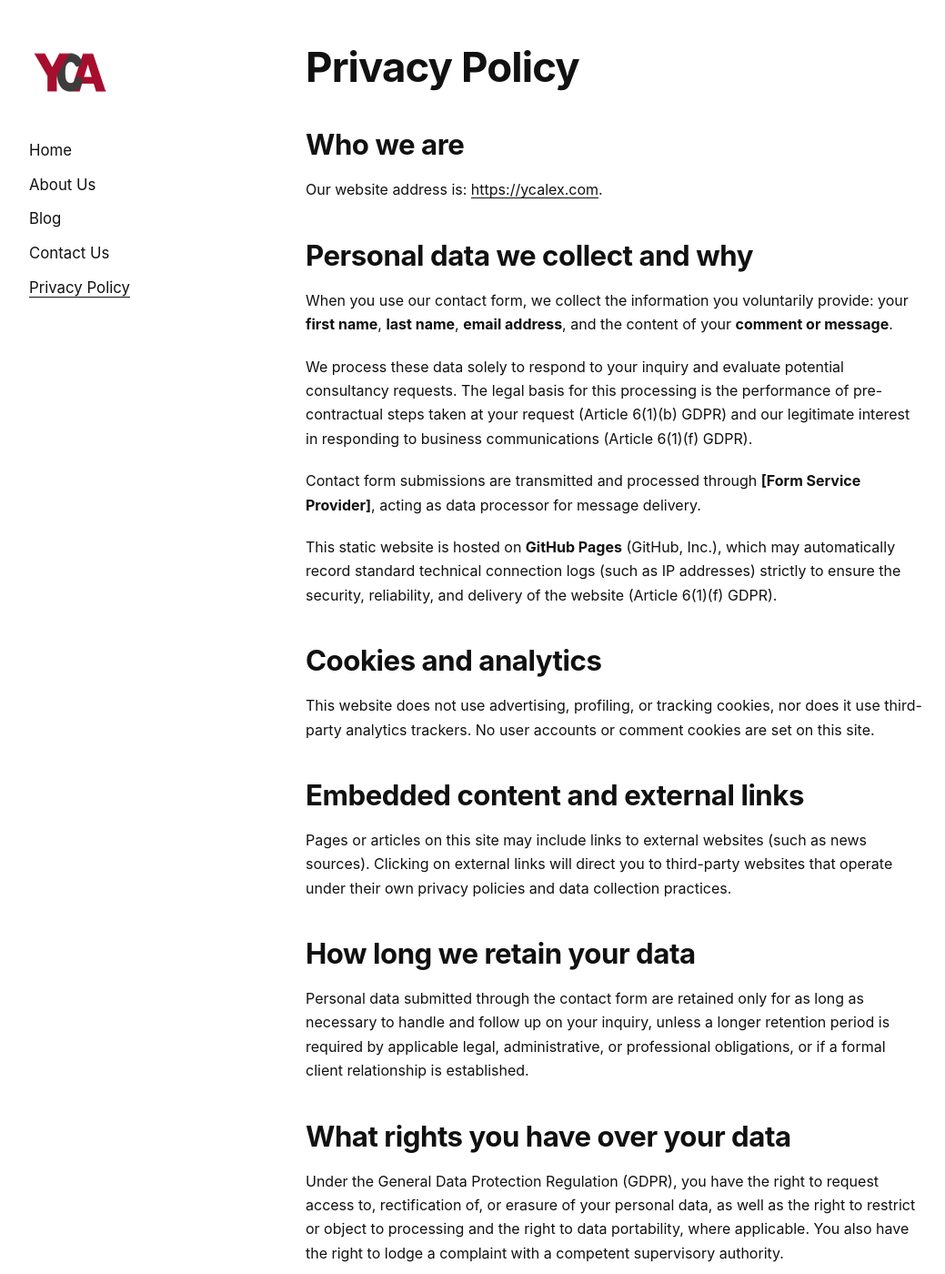
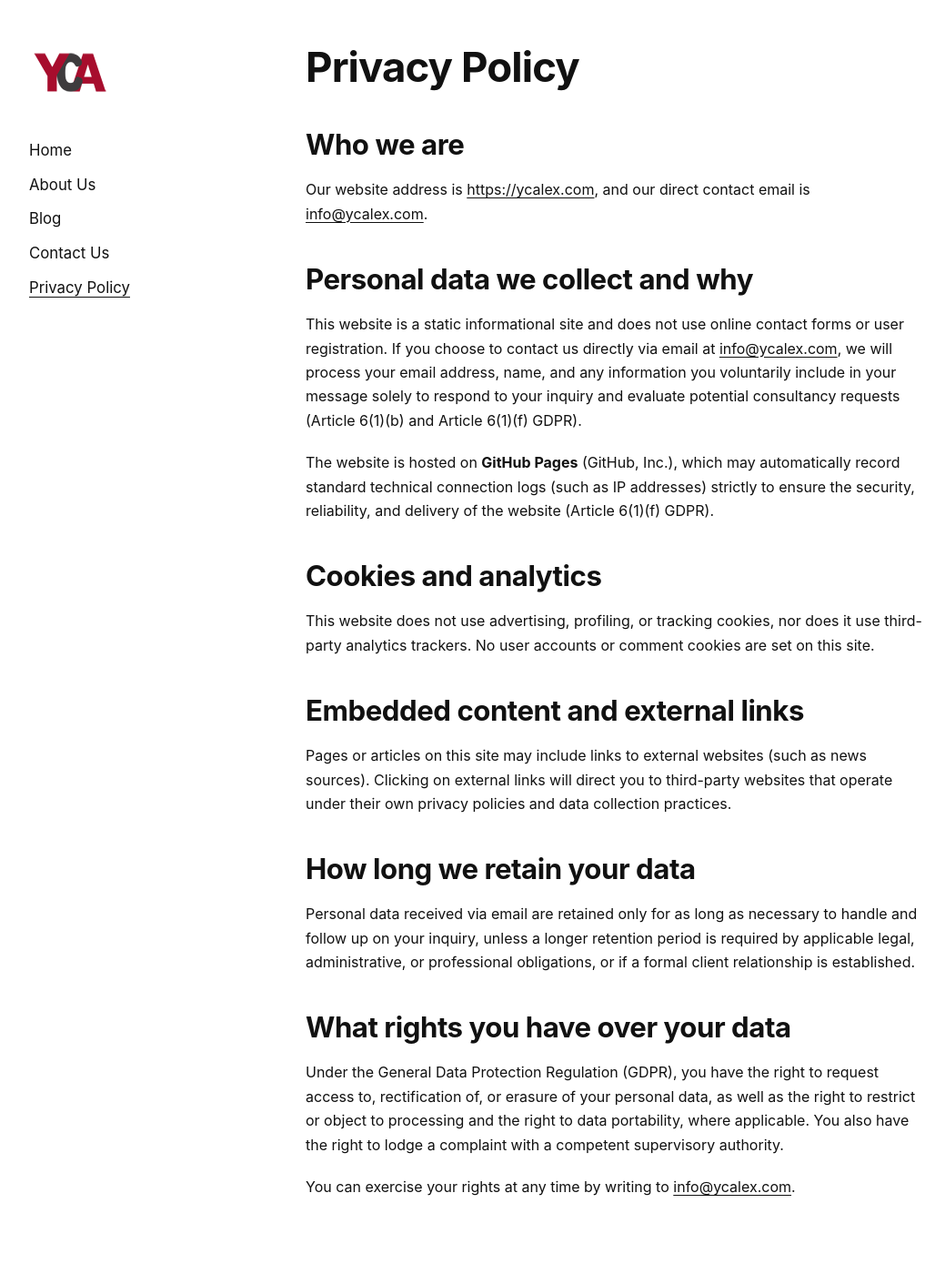
Before and after one commit to kingcrezi/yca-, a Jekyll site: the page built from privacy-policy/index.html, in a window 1280 px wide and 1400 px high. Shown: the whole window at 91% size, without its empty margins (16-1055 px from the left). Built offline with Jekyll 4.4.1, drawn with Linux system fonts in a browser that asks for light colours; some of the changed text lies outside the part shown.

Commit message:
Add files via upload

```diff
--- a/privacy-policy/index.html
+++ b/privacy-policy/index.html
@@ -1,19 +1,17 @@
 ---
 layout: default
 title: "Privacy Policy"
-description: "Privacy Policy of YCALEX. Information on personal data collected, cookies, data retention, and GDPR rights."
+description: "Privacy Policy of YCALEX. Information on personal data, cookies, data retention, and GDPR rights."
 ---
 <article class="page-content">
   <h1 class="page-title">Privacy Policy</h1>
 
   <h2>Who we are</h2>
-  <p>Our website address is: <a href="https://ycalex.com">https://ycalex.com</a>.</p>
+  <p>Our website address is <a href="https://ycalex.com">https://ycalex.com</a>, and our direct contact email is <a href="mailto:info@ycalex.com">info@ycalex.com</a>.</p>
 
   <h2>Personal data we collect and why</h2>
-  <p>When you use our contact form, we collect the information you voluntarily provide: your <strong>first name</strong>, <strong>last name</strong>, <strong>email address</strong>, and the content of your <strong>comment or message</strong>.</p>
-  <p>We process these data solely to respond to your inquiry and evaluate potential consultancy requests. The legal basis for this processing is the performance of pre-contractual steps taken at your request (Article 6(1)(b) GDPR) and our legitimate interest in responding to business communications (Article 6(1)(f) GDPR).</p>
-  <p>Contact form submissions are transmitted and processed through <strong>[Form Service Provider]</strong>, acting as data processor for message delivery.</p>
-  <p>This static website is hosted on <strong>GitHub Pages</strong> (GitHub, Inc.), which may automatically record standard technical connection logs (such as IP addresses) strictly to ensure the security, reliability, and delivery of the website (Article 6(1)(f) GDPR).</p>
+  <p>This website is a static informational site and does not use online contact forms or user registration. If you choose to contact us directly via email at <a href="mailto:info@ycalex.com">info@ycalex.com</a>, we will process your email address, name, and any information you voluntarily include in your message solely to respond to your inquiry and evaluate potential consultancy requests (Article 6(1)(b) and Article 6(1)(f) GDPR).</p>
+  <p>The website is hosted on <strong>GitHub Pages</strong> (GitHub, Inc.), which may automatically record standard technical connection logs (such as IP addresses) strictly to ensure the security, reliability, and delivery of the website (Article 6(1)(f) GDPR).</p>
 
   <h2>Cookies and analytics</h2>
   <p>This website does not use advertising, profiling, or tracking cookies, nor does it use third-party analytics trackers. No user accounts or comment cookies are set on this site.</p>
@@ -22,9 +20,9 @@ description: "Privacy Policy of YCALEX. Information on personal data collected,
   <p>Pages or articles on this site may include links to external websites (such as news sources). Clicking on external links will direct you to third-party websites that operate under their own privacy policies and data collection practices.</p>
 
   <h2>How long we retain your data</h2>
-  <p>Personal data submitted through the contact form are retained only for as long as necessary to handle and follow up on your inquiry, unless a longer retention period is required by applicable legal, administrative, or professional obligations, or if a formal client relationship is established.</p>
+  <p>Personal data received via email are retained only for as long as necessary to handle and follow up on your inquiry, unless a longer retention period is required by applicable legal, administrative, or professional obligations, or if a formal client relationship is established.</p>
 
   <h2>What rights you have over your data</h2>
   <p>Under the General Data Protection Regulation (GDPR), you have the right to request access to, rectification of, or erasure of your personal data, as well as the right to restrict or object to processing and the right to data portability, where applicable. You also have the right to lodge a complaint with a competent supervisory authority.</p>
-  <p>You can exercise your rights at any time by contacting us through our <a href="{{ '/contact-us/' | relative_url }}">Contact Us</a> page.</p>
+  <p>You can exercise your rights at any time by writing to <a href="mailto:info@ycalex.com">info@ycalex.com</a>.</p>
 </article>
```
